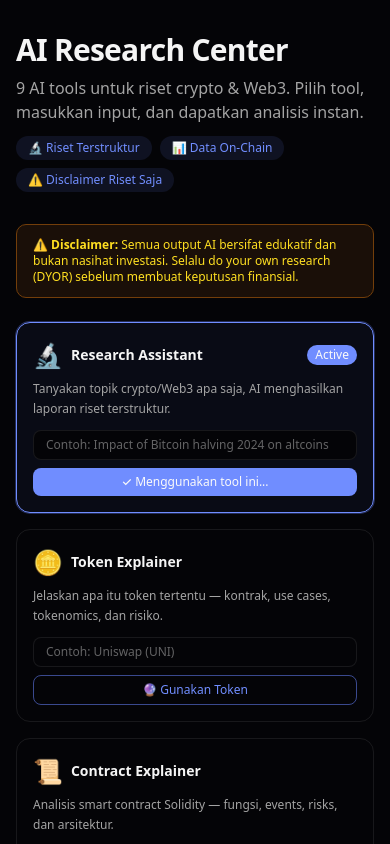
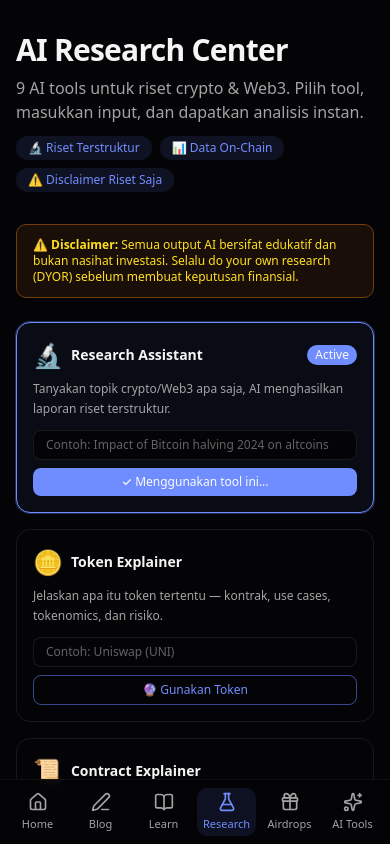
Before and after one commit to abraham-yusuf/web3ai-hub, a Next.js app: page /research in a window 390 px wide. Shown: the top 844 px of the page. Built offline with nearby package versions, Linux system fonts and the light colour scheme; no server answers.

Commit message:
fix: add MobileBottomNav to /research page — mobile nav now visible

```diff
--- a/src/app/research/page.tsx
+++ b/src/app/research/page.tsx
@@ -1,6 +1,8 @@
 "use client"
 
 import { useState } from "react"
+import { MobileBottomNav } from "@/components/layout/mobile-bottom-nav"
+import { MobileNavProvider } from "@/components/layout/mobile-nav-context"
 import { ResearchSidebar, type ResearchMode } from "@/components/research/research-sidebar"
 import { emitResearchEvent } from "@/components/research/research-events"
 
@@ -107,9 +109,10 @@ export default function ResearchPage() {
   }
 
   return (
+    <MobileNavProvider>
       <div className="flex min-h-screen gap-0">
         {/* Left: Tool cards */}
-      <main className="flex-1 px-4 py-8 lg:px-8">
+        <main className="flex-1 px-4 py-8 pb-24 md:px-8 md:pb-8">
           <div className="mx-auto max-w-5xl">
             {/* Header */}
             <div className="mb-8">
@@ -155,6 +158,8 @@ export default function ResearchPage() {
           <ResearchSidebar activeTool={activeTool} onToolChange={setActiveTool} />
         </aside>
       </div>
+      <MobileBottomNav />
+    </MobileNavProvider>
   )
 }
 
```
Lines whose indentation alone changed are shown as unchanged.
